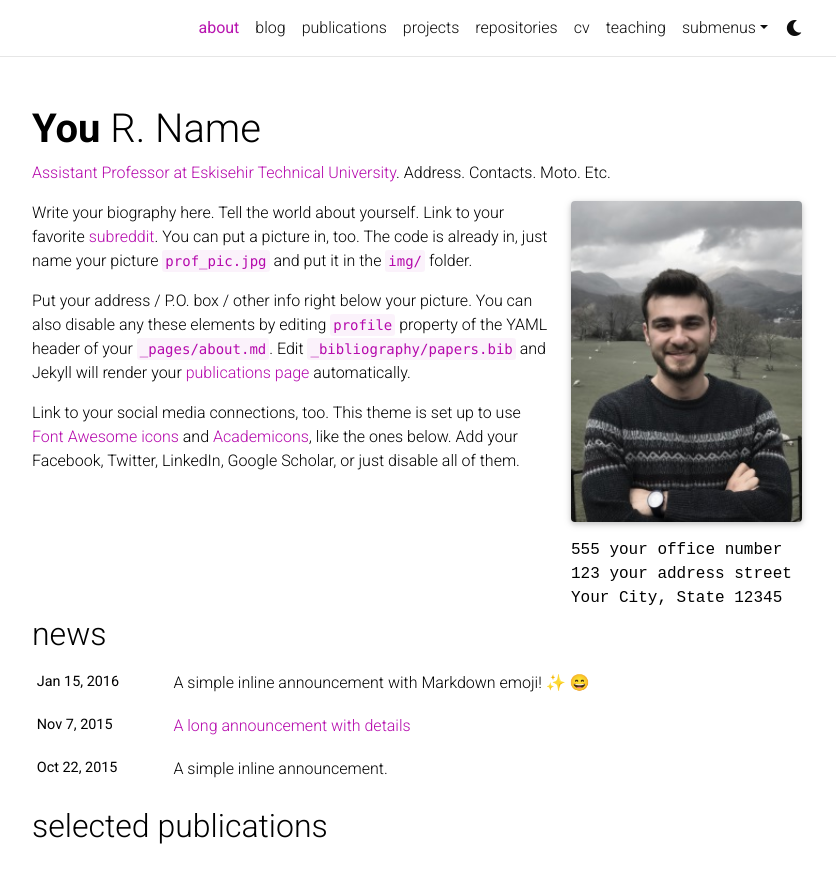
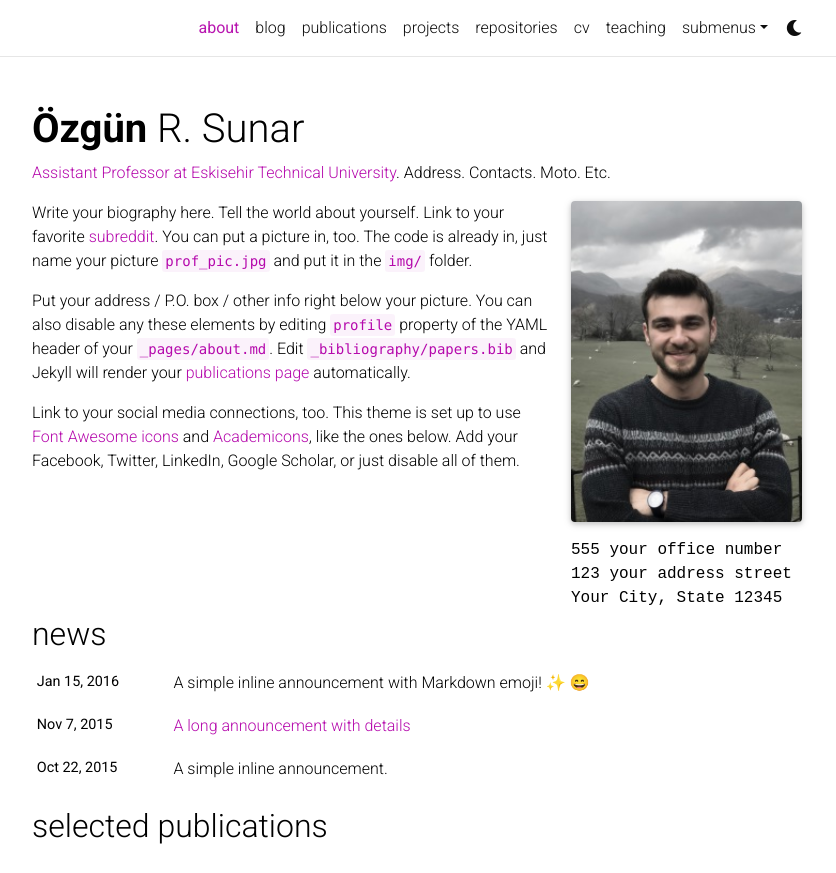
Before and after one commit to ozgunsunar/ozgunsunar.github.io, a Jekyll site: the page built from _pages/about.md, in a window 1280 px wide and 1162 px high, cut to the strip 0-873 px from the top of the window. Shown: the whole strip, without its empty margins (223-1059 px from the left). Built offline with Jekyll 4.4.1, drawn with Linux system fonts in a browser that asks for light colours; full-size pictures stand in for the smaller copies a plugin makes; emoji names are drawn with the system emoji font; comment, search, counter and statistics services are not loaded; a style sheet for code colours, icons or effects is not loaded; some of the changed text lies outside the part shown.

Commit message:
Update _config.yml

```diff
--- a/_config.yml
+++ b/_config.yml
@@ -3,10 +3,10 @@
 # -----------------------------------------------------------------------------
 
 title: blank # the website title (if blank, full name will be used instead)
-first_name: You
+first_name: Özgün
 middle_name: R.
-last_name: Name
-email: you@example.com
+last_name: Sunar
+email: ozgunsunar@eskisehir.edu.tr
 description: > # the ">" symbol means to ignore newlines until "footer_text:"
   A simple, whitespace theme for academics. Based on [*folio](https://github.com/bogoli/-folio) design.
 footer_text: >
```
